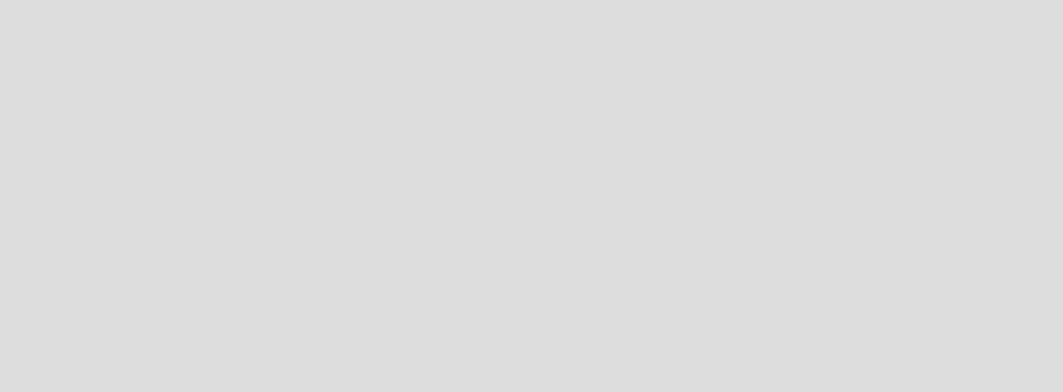
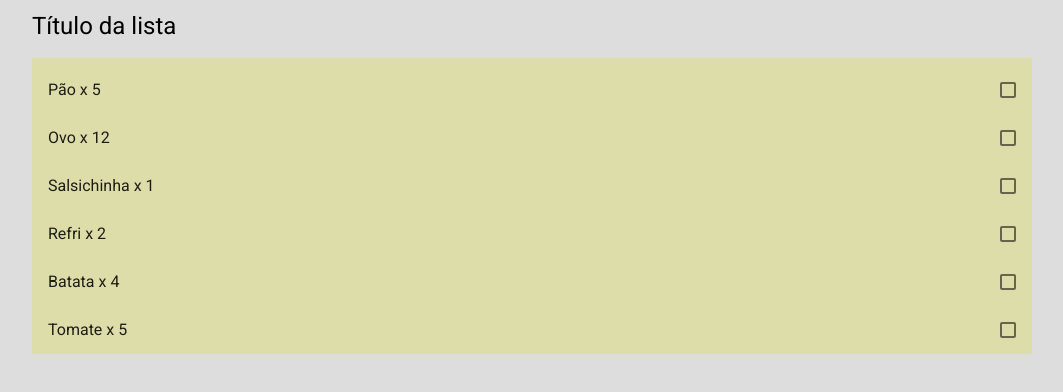
Before and after one commit to sam93vasconcelos/market-list-web, an Angular app: page /lista/1 in a window 1280 px wide. Before the commit this address led to /. Shown: the top 392 px of the page, without its empty margins (108-1171 px from the left). Built offline with nearby package versions, Linux system fonts and the light colour scheme; sample sign-in values are in the browser's storage.

Commit message:
Create show market list

```diff
--- a/src/app/app-routing.module.ts
+++ b/src/app/app-routing.module.ts
@@ -2,13 +2,14 @@ import { NgModule } from '@angular/core';
 import { RouterModule, Routes } from '@angular/router';
 import { AuthGuardService } from './auth-guard-service.service';
 import { HomeComponent } from './home/home.component';
+import { ShowListComponent } from './lists/show-list/show-list.component';
 import { LoginComponent } from './login/login.component';
 
 const routes: Routes = [
   { path: '', component: HomeComponent, canActivate: [AuthGuardService] },
   {
-    path: 'jabuticabinha',
-    component: HomeComponent,
+    path: 'lista/:id',
+    component: ShowListComponent,
     canActivate: [AuthGuardService],
   },
   { path: 'login', component: LoginComponent },
--- a/src/app/app.module.ts
+++ b/src/app/app.module.ts
@@ -14,6 +14,8 @@ import { AuthGuardService } from './auth-guard-service.service';
 import { ListCardComponent } from './components/list-card/list-card.component';
 
 import { MatIconModule } from '@angular/material/icon';
+import { ShowListComponent } from './lists/show-list/show-list.component';
+import { MatListModule } from '@angular/material/list';
 
 @NgModule({
   declarations: [
@@ -21,6 +23,7 @@ import { MatIconModule } from '@angular/material/icon';
     HomeComponent,
     LoginComponent,
     ListCardComponent,
+    ShowListComponent,
   ],
   imports: [
     BrowserModule,
@@ -30,6 +33,7 @@ import { MatIconModule } from '@angular/material/icon';
     MatInputModule,
     MatButtonModule,
     MatIconModule,
+    MatListModule,
   ],
   providers: [AuthGuardService],
   bootstrap: [AppComponent],
--- a/src/app/components/list-card/list-card.component.html
+++ b/src/app/components/list-card/list-card.component.html
@@ -1,4 +1,4 @@
-<div class="market-list-card">
+<div routerLink="/lista/1" class="market-list-card">
   <h1 class="list-card-title">Título da lista</h1>
 
   <ul>
--- /dev/null
+++ b/src/app/lists/show-list/show-list.component.html
@@ -0,0 +1,9 @@
+<div class="container">
+  <h1>Título da lista</h1>
+
+  <mat-selection-list #shoes class="list-container">
+    <mat-list-option *ngFor="let shoe of typesOfShoes">
+      {{ shoe }}
+    </mat-list-option>
+  </mat-selection-list>
+</div>
--- /dev/null
+++ b/src/app/lists/show-list/show-list.component.scss
@@ -0,0 +1,7 @@
+mat-list-option[aria-selected="true"] {
+  text-decoration: line-through;
+}
+
+.list-container {
+  background: #dda;
+}
--- /dev/null
+++ b/src/app/lists/show-list/show-list.component.ts
@@ -0,0 +1,21 @@
+import { Component, OnInit } from '@angular/core';
+
+@Component({
+  selector: 'app-show-list',
+  templateUrl: './show-list.component.html',
+  styleUrls: ['./show-list.component.scss'],
+})
+export class ShowListComponent implements OnInit {
+  typesOfShoes: string[] = [
+    'Pão x 5',
+    'Ovo x 12',
+    'Salsichinha x 1',
+    'Refri x 2',
+    'Batata x 4',
+    'Tomate x 5',
+  ];
+
+  constructor() {}
+
+  ngOnInit(): void {}
+}
```
Also changed, not shown: 1 other file (tests, documents, lock files or other folders).
